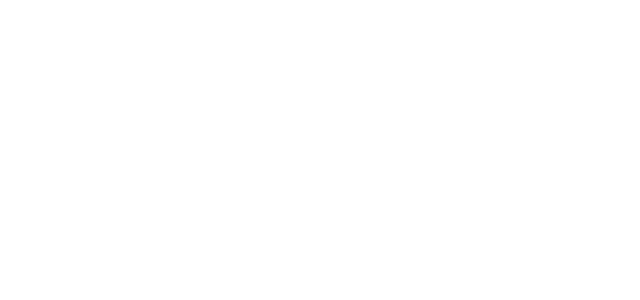
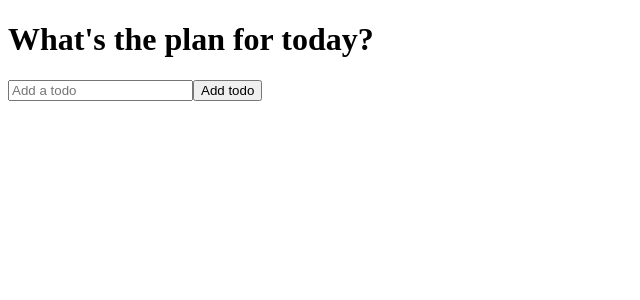
Before and after one commit to hardikbhasin/todo-app, a React (Create React App) app: page / in a window 1280 px wide. Shown: the top 300 px of the page, without its empty margins (0-640 px from the left). Built offline with nearby package versions, Linux system fonts and the light colour scheme.

Commit message:
edited ToDoList component

```diff
--- a/src/components/ToDoForm.js
+++ b/src/components/ToDoForm.js
@@ -7,10 +7,10 @@
     };
     const handleSubmit = e =>{
         e.preventDefault();
-        // props.onSubmit({
-        //     id: Math.floor(Math.random() * 10000),
-        //     text: input
-        // });
+        props.onSubmit({
+            id: Math.floor(Math.random() * 10000),
+            text: input
+        });
 
         setInput('');
 
--- a/src/components/ToDoList.js
+++ b/src/components/ToDoList.js
@@ -2,8 +2,20 @@
 import ToDoForm from './ToDoForm'
 
 export default function ToDoList() {
+    const [todos, setTodos] = useState([]);
+    const addToDo = todo => {
+        if(!todo.text || /^\s*$/.test(todo.text)){
+            return;
+        }
+        const newTodos = [todo, ...todos];
+        setTodos(newTodos);
+
+    }
+
   return (
     <div>
+        <h1>What's the plan for today?</h1>
+        <ToDoForm onSubmit={addToDo}/>
 
     </div>
   )
```
